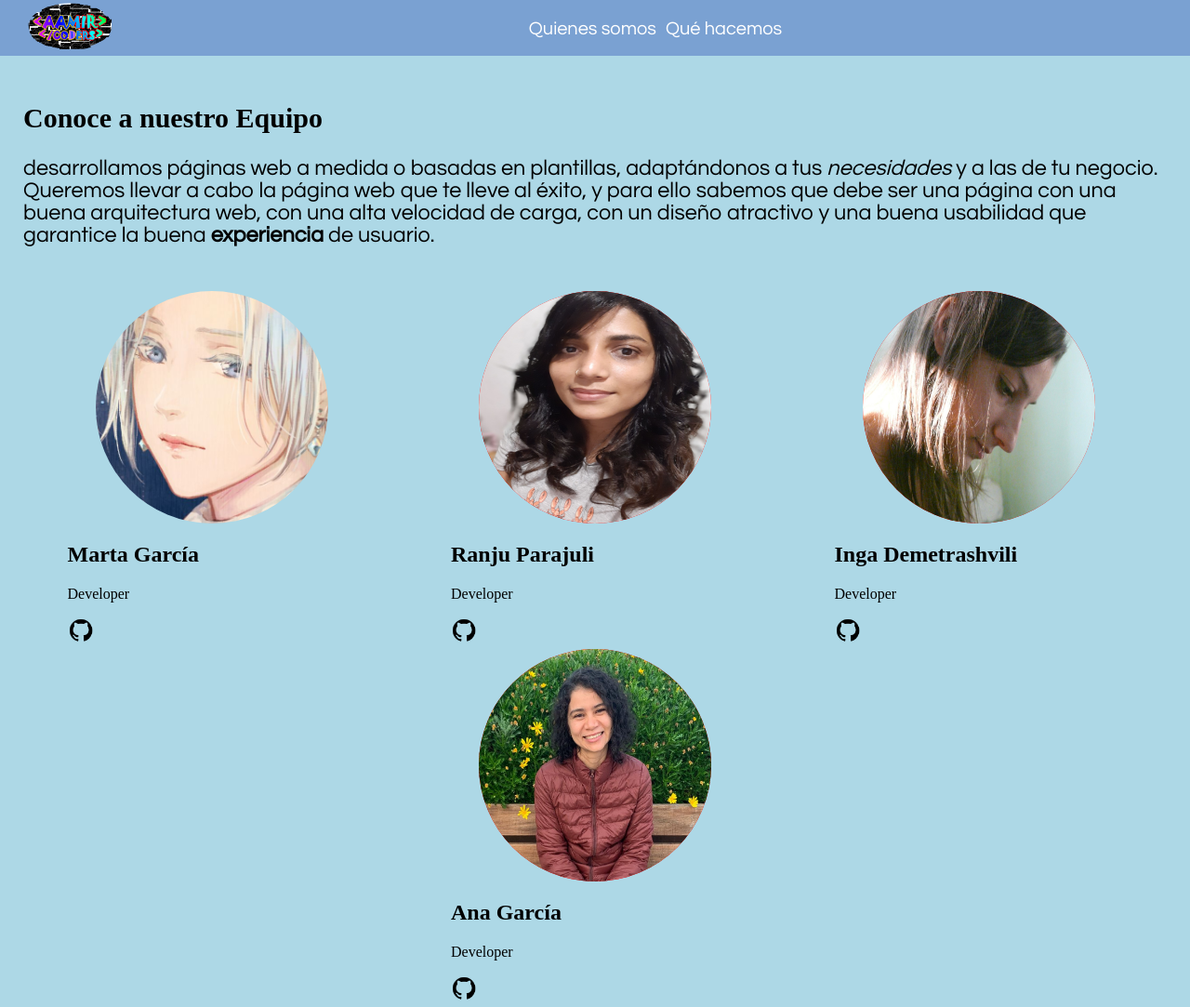
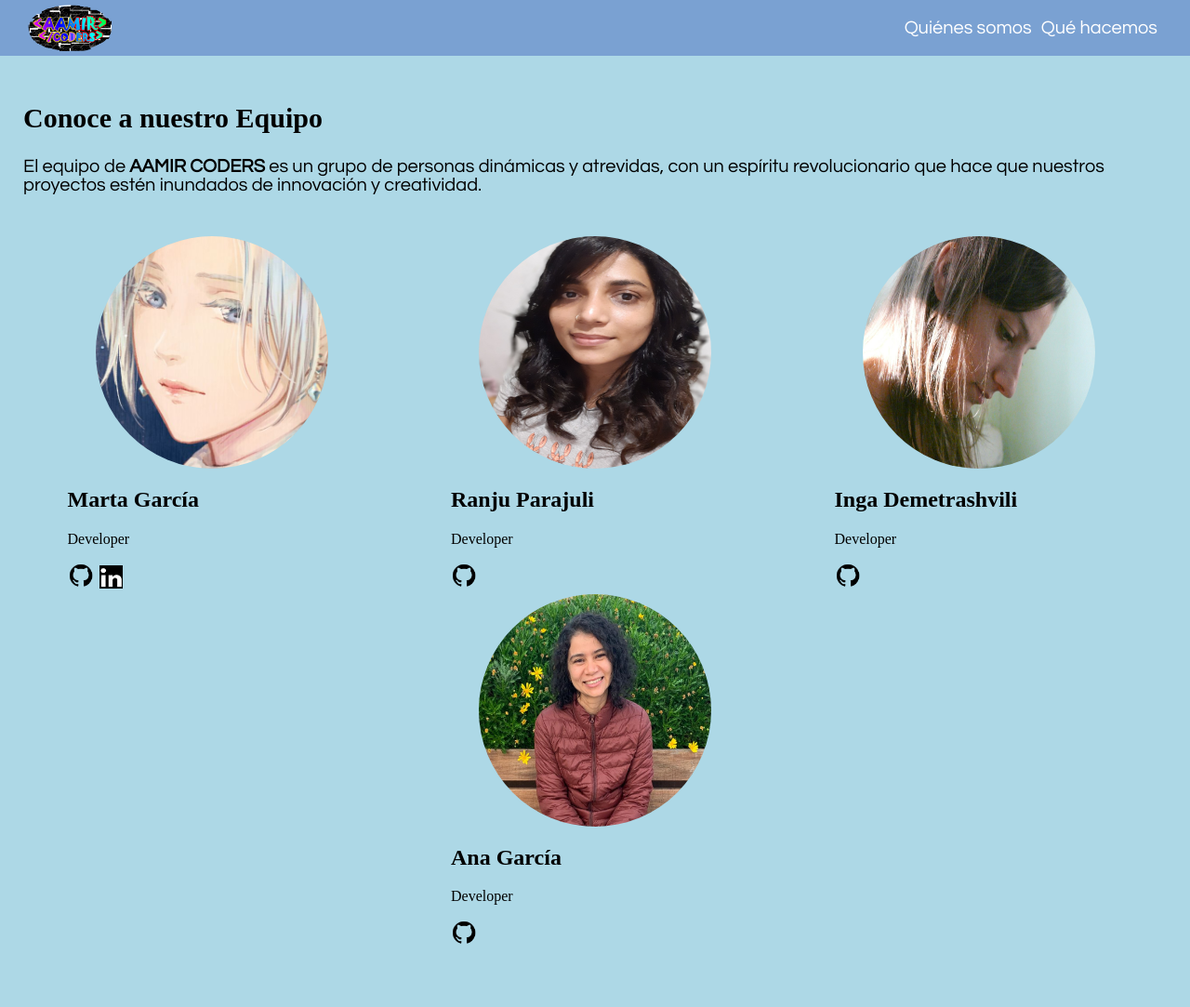
Before and after one commit to IngaD89/aamir, a plain HTML site: page index.html in a window 1280 px wide. Shown: the whole page at 93% size. After the commit the page ends 1023 px from the top, so only its background shows below. Drawn offline with Linux system fonts and the light colour scheme.

Commit message:
cambios 20-4/2

```diff
--- a/index.html
+++ b/index.html
@@ -7,40 +7,30 @@
 </head>
     <body>
         <div class="header">
+            <div class="logo">
             <a><img class="logo" src="./image/AAMIR_logo.png" alt="Logo de aamir"></a>
+            </div>
+            <div class="barra">
             <ul class="barra">
-         <li class="boton"><a class="puntero">Quienes somos</a></li>
+            <li class="boton"><a class="puntero">Quiénes somos</a></li>
             <li class="boton"><a class="puntero">Qué hacemos</a></li>
             </ul>
-
+            </div>
         </div>
         <div class="texto">
-      <p align="justify">
             <h2> Conoce a nuestro Equipo</h2>
-          <h3>desarrollamos páginas web a medida o basadas en plantillas,
-          adaptándonos a tus <em>necesidades</em> y a las de tu negocio.
-          Queremos llevar a cabo la página web que te lleve al éxito,
-          y para ello sabemos que debe ser una
-          página con una buena arquitectura web,
-          con una alta velocidad de carga, con un diseño atractivo
-          y una buena usabilidad que garantice la buena
-          <strong>experiencia</strong> de usuario.</h3>
+            <p class="intro">El equipo de <strong>AAMIR CODERS</strong> es un grupo de personas dinámicas y atrevidas, con un espíritu revolucionario que hace que nuestros proyectos estén inundados de innovación y creatividad.
             </p>
         </div>
-
-     <!--image-->
         <div class="equipo">
             <div class="miembro">
-
-
                 <img class="foto" src="image/MartaG.jpg" alt="Foto de Marta">
                 <h2 class="name">Marta García</h2>
                 <p class="titulo">Developer</p>
                 <a href="https://github.com/MaGa6969">
                     <img class="gitlogo" src="image/gitlogo.png"></a>
                 <a href="https://www.linkedin.com/feed/">
-
-                </a>
+                    <img class="logolink1" src="image/logolink1.jpg"></a>
             </div>
             <div class="miembro">
                 <img class="foto" src="image/ranju.jpg" alt="Foto de Ranju">
@@ -50,14 +40,12 @@
                 <img class="gitlogo" src="image/gitlogo.png"></a>
             </div>
             <div class="miembro">
-
                 <img class="foto" src="image/inga.foto.jpg" alt="foto de Inga">
                 <h2 class="name">Inga Demetrashvili</h2>
                 <p class="titulo">Developer</p>
                 <a href="https://github.com/IngaD89">
                 <img class="gitlogo" src="image/gitlogo.png"></a>
             </div>
-
             <div class="miembro">
                 <img class="foto" src="image/ana.jpeg" alt="foto de Ana">
                 <h2 class="name">Ana García</h2>
@@ -65,11 +53,21 @@
                 <a href="https://github.com/anagarcialainez">
                 <img class="gitlogo" src="image/gitlogo.png"></a>
             </div>
+        </div>
 
-
-     </div>
+ <!--<div class="que hacemos">
+    <p>desarrollamos páginas web a medida o basadas en plantillas,
+    adaptándonos a tus <em>necesidades</em> y a las de tu negocio.
+    Queremos llevar a cabo la página web que te lleve al éxito,
+    y para ello sabemos que debe ser una
+    página con una buena arquitectura web,
+    con una alta velocidad de carga, con un diseño atractivo
+    y una buena usabilidad que garantice la buena
+    <strong>experiencia</strong> de usuario.</p>
+ </div>-->
 
 
 
     </body>
+
 </html>
--- a/stylesheet.css
+++ b/stylesheet.css
@@ -16,22 +16,20 @@ body{
     height: 50px;
 }
 .barra {
-    margin: auto;
     display: flex;
     justify-content: flex-end;
 }
-.barra a {
+
+.puntero {
+    font-family: "Century Gothic";
     color: #FFF;
     text-decoration: none;
     padding: 21px 5px;
     font-size: 20px;
 }
-.puntero {
-   font-family: "Century Gothic";
-}
-.barra a:hover{
-    background-color: black;
-    color: red;
+.puntero:hover {
+    background-color: white;
+    color: black;
 }
 .boton {
     font-size: 15px;
@@ -46,7 +44,7 @@ body{
     font-size: 20px;
     padding: 25px;
 }
- .texto h3 {
+ .intro {
      font-weight: normal;
      font-style: normal;
      font-family: "Century Gothic";
@@ -55,7 +53,7 @@ body{
     width: 250px;
     height: 250px;
     overflow: hidden;
-    background-color: red;
+
     border-radius: 50%;
     margin:0 30px;
     display: flex;
@@ -73,11 +71,13 @@ body{
 }
 .miembro {
     padding: 0 30px;
-
-
 }
 .gitlogo {
     width: 30px;
     height: 30px;
-
 }
+.logolink1 {
+    width: 25px;
+    height: 25px;
+    margin-bottom: 2px;
+}
```
Also changed, not shown: image/logolink1.jpg (added). Lines whose indentation alone changed are shown as unchanged.
